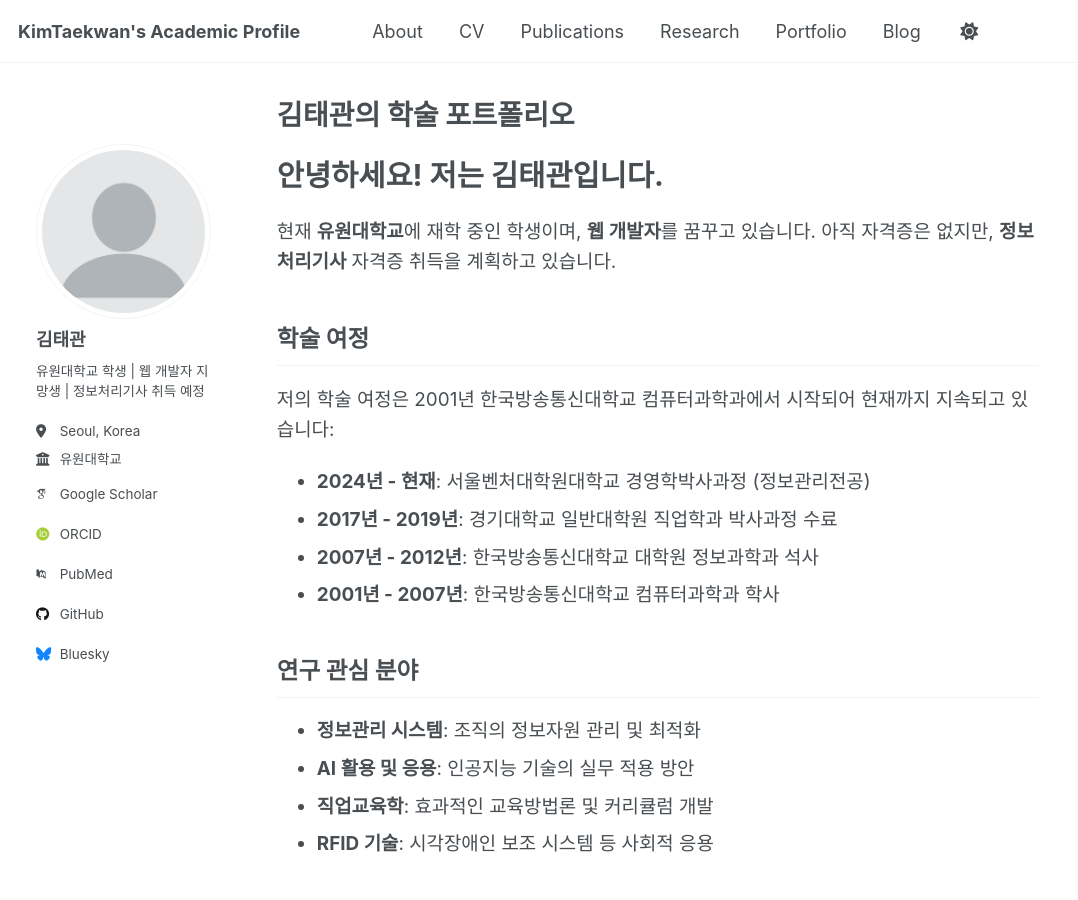
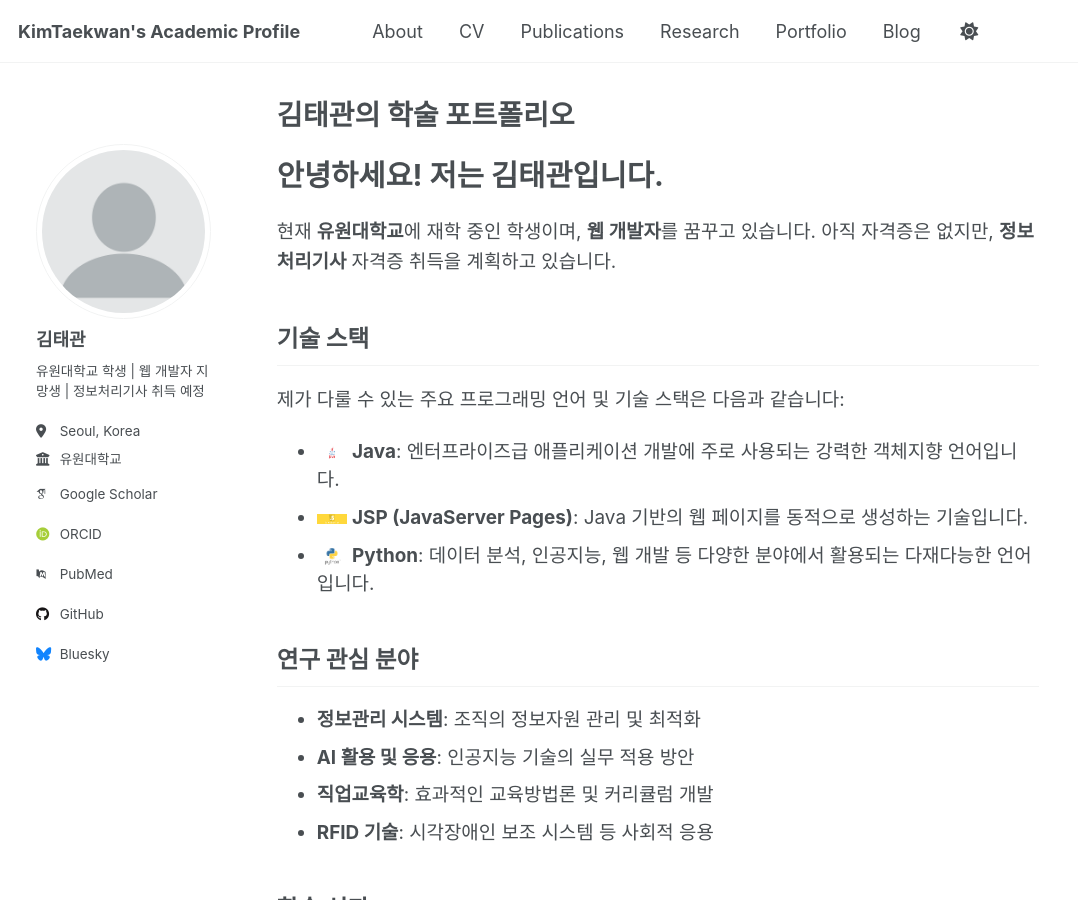
Before and after one commit to KimTeakwan/KimTeakwan.github.io, a Jekyll site: the page built from _pages/about.md, in a window 1280 px wide and 900 px high. Shown: the whole window, without its empty margins (0-1078 px from the left). Built offline with Jekyll 4.4.1, drawn with Linux system fonts in a browser that asks for light colours; some web fonts are replaced; a script that is not in the unit is left out.

Commit message:
Update academic journey to technical skills and add programming language icons

```diff
--- a/_pages/about.md
+++ b/_pages/about.md
@@ -12,14 +12,13 @@ redirect_from:
 
 현재 **유원대학교**에 재학 중인 학생이며, **웹 개발자**를 꿈꾸고 있습니다. 아직 자격증은 없지만, **정보처리기사** 자격증 취득을 계획하고 있습니다.
 
-## 학술 여정
+## 기술 스택
 
-저의 학술 여정은 2001년 한국방송통신대학교 컴퓨터과학과에서 시작되어 현재까지 지속되고 있습니다:
+제가 다룰 수 있는 주요 프로그래밍 언어 및 기술 스택은 다음과 같습니다:
 
-- **2024년 - 현재**: 서울벤처대학원대학교 경영학박사과정 (정보관리전공)
-- **2017년 - 2019년**: 경기대학교 일반대학원 직업학과 박사과정 수료
-- **2007년 - 2012년**: 한국방송통신대학교 대학원 정보과학과 석사
-- **2001년 - 2007년**: 한국방송통신대학교 컴퓨터과학과 학사
+- <img src="/images/java_icon.png" alt="Java Icon" width="30" height="30"> **Java**: 엔터프라이즈급 애플리케이션 개발에 주로 사용되는 강력한 객체지향 언어입니다.
+- <img src="/images/jsp_icon.png" alt="JSP Icon" width="30" height="30"> **JSP (JavaServer Pages)**: Java 기반의 웹 페이지를 동적으로 생성하는 기술입니다.
+- <img src="/images/python_icon.png" alt="Python Icon" width="30" height="30"> **Python**: 데이터 분석, 인공지능, 웹 개발 등 다양한 분야에서 활용되는 다재다능한 언어입니다.
 
 ## 연구 관심 분야
 
```
Also changed, not shown: images/java_icon.png (added), images/jsp_icon.png (added), images/python_icon.png (added).
